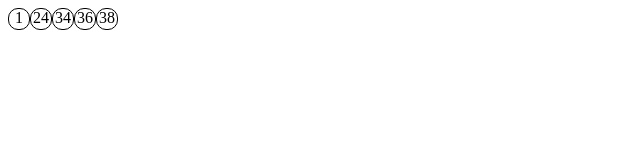
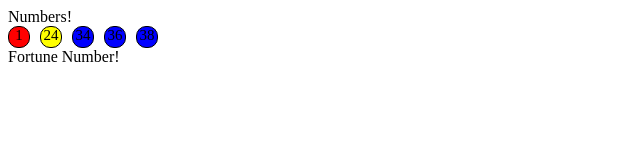
Before and after one commit to dev-ujin/javascript-web-game, a plain HTML site: page lottery/index.html in a window 1280 px wide. Shown: the whole page, without its empty margins (0-640 px from the left). Drawn offline with Linux system fonts and the light colour scheme.

Commit message:
:hammer: Functionalize code

```diff
--- a/lottery/index.html
+++ b/lottery/index.html
@@ -5,8 +5,10 @@
     <meta name="viewport" content="width=device-width, initial-scale=1.0">
 </head>
 <body>
+    <div>Numbers!</div>
     <div id="resultNums"></div>
-    <div id="resultBonus"></div>
+    <div>Fortune Number!</div>
+    <div class="resultBonus"></div>
     <script src="index.js"></script>
 </body>
 </html>
--- a/lottery/index.js
+++ b/lottery/index.js
@@ -1,10 +1,5 @@
 // fill을 하면 empty->undefined. empty는 반복문 불가!
-var nums = Array(45).fill().map(function(num, index) {
-    return index+1;
-});
-/* nums.forEach(function (num, index) {
-    nums[index] = index+1;
-});*/
+var nums = Array(45).fill().map(function(num, index) {return index+1;});
 
 var shuffle = [];
 while (nums.length > 0) {
@@ -12,92 +7,61 @@ while (nums.length > 0) {
 }
 
 var bonus = shuffle[shuffle.length - 1];
-var selectedNums = shuffle.slice(0, 6);
-console.log(bonus, selectedNums.sort(function (p,c) {return p-c;}));
+var selectedNums = shuffle.slice(0, 6).sort(function (p,c) {return p-c;});
+var resultNums = document.querySelector("#resultNums");
 
-var resultNums = document.getElementById("resultNums");
-
-
-setTimeout(function handler() {
+function paintBall(num, resultSection) {
     var ball = document.createElement("div");
-    ball.textContent = selectedNums[0];
+    ball.textContent = num;
     ball.style.display = "inline-block";
     ball.style.border = "1px solid black";
     ball.style.borderRadius = "10px";
     ball.style.width = "20px";
     ball.style.height = "20px";
     ball.style.textAlign = "center";
-    resultNums.appendChild(ball);
+    ball.style.marginRight = "10px";
+    ball.style.fontSize = "15px";
+    ball.id = "ballId" + num;
+    var bgColor;
+    if (num <= 10) {
+        bgColor = "red";
+    }
+    else if (num <=20) {
+        bgColor = "orange";
+    }
+    else if (num <= 30) {
+        bgColor = "yellow";
+    }
+    else if (num <= 40) {
+        bgColor = "blue";
+    }
+    else {
+        bgColor = "green";
+    }
+    ball.style.background = bgColor;
+    resultSection.appendChild(ball);
+}
+
+setTimeout(function handler() {
+    paintBall(selectedNums[0], resultNums)
 }, 1000);
 setTimeout(function handler() {
-    var ball = document.createElement("div");
-    ball.textContent = selectedNums[1];
-    ball.style.display = "inline-block";
-    ball.style.border = "1px solid black";
-    ball.style.borderRadius = "10px";
-    ball.style.width = "20px";
-    ball.style.height = "20px";
-    ball.style.textAlign = "center";
-    resultNums.appendChild(ball);
+    paintBall(selectedNums[1], resultNums)
 }, 2000);
 setTimeout(function handler() {
-    var ball = document.createElement("div");
-    ball.textContent = selectedNums[2];
-    ball.style.display = "inline-block";
-    ball.style.border = "1px solid black";
-    ball.style.borderRadius = "10px";
-    ball.style.width = "20px";
-    ball.style.height = "20px";
-    ball.style.textAlign = "center";
-    resultNums.appendChild(ball);
+    paintBall(selectedNums[2], resultNums)
 }, 3000);
 setTimeout(function handler() {
-    var ball = document.createElement("div");
-    ball.textContent = selectedNums[3];
-    ball.style.display = "inline-block";
-    ball.style.border = "1px solid black";
-    ball.style.borderRadius = "10px";
-    ball.style.width = "20px";
-    ball.style.height = "20px";
-    ball.style.textAlign = "center";
-    resultNums.appendChild(ball);
+    paintBall(selectedNums[3], resultNums)
 }, 4000);
 setTimeout(function handler() {
-    var ball = document.createElement("div");
-    ball.textContent = selectedNums[4];
-    ball.style.display = "inline-block";
-    ball.style.border = "1px solid black";
-    ball.style.borderRadius = "10px";
-    ball.style.width = "20px";
-    ball.style.height = "20px";
-    ball.style.textAlign = "center";
-    resultNums.appendChild(ball);
+    paintBall(selectedNums[4], resultNums)
 }, 5000);
 setTimeout(function handler() {
-    var ball = document.createElement("div");
-    ball.textContent = selectedNums[5];
-    ball.style.display = "inline-block";
-    ball.style.border = "1px solid black";
-    ball.style.borderRadius = "10px";
-    ball.style.width = "20px";
-    ball.style.height = "20px";
-    ball.style.textAlign = "center";
-    resultNums.appendChild(ball);
+    paintBall(selectedNums[5], resultNums)
 }, 6000);
-/*for (var i = 0 ; i < selectedNums.length ; i += 1) {
-    var ball = document.createElement("div");
-    ball.textContent = selectedNums[i];
-    resultNums.appendChild(ball);
-}*/
+
 setTimeout(function handler() {
-    var resultBonus = document.getElementsByClassName("resultBonus")[0];
-    var bonusBall = document.createElement("div");
-    bonusBall.textContent = bonus;
-    ball.style.display = "inline-block";
-    ball.style.border = "1px solid black";
-    ball.style.borderRadius = "10px";
-    ball.style.width = "20px";
-    ball.style.height = "20px";
-    ball.style.textAlign = "center";
-    resultBonus.appendChild(bonusBall);
+    var resultBonus = document.querySelector(".resultBonus");
+    paintBall(bonus, resultBonus)
 }, 7000);
```
